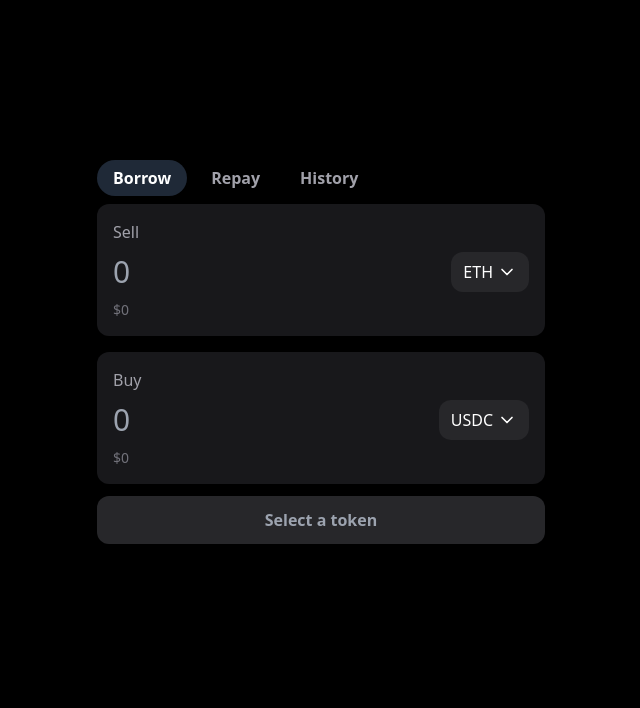
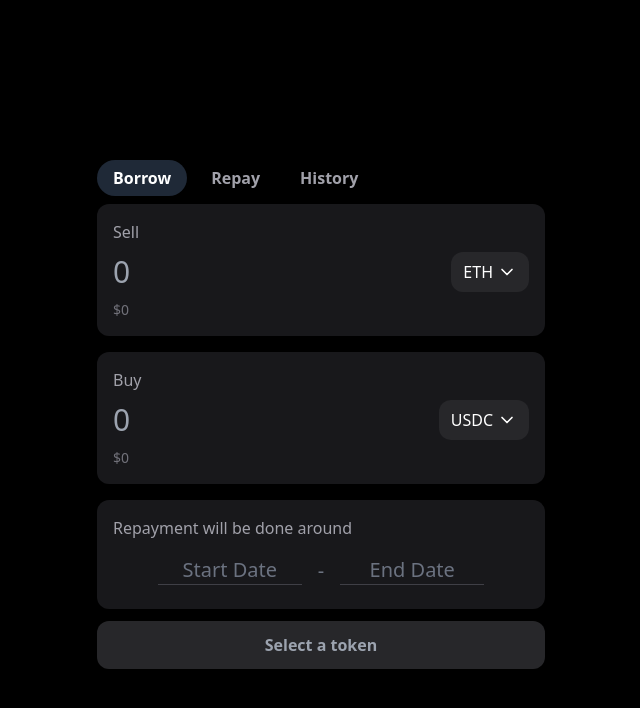
Before and after one commit to aryanbaranwal001/Credit-Bank-FrontEnd, a React (Vite) app in the folder frontEnd/: page / in a window 1280 px wide. Shown: the top 708 px of the page, without its empty margins (319-959 px from the left). Built offline with nearby package versions, Linux system fonts and the light colour scheme.

Commit message:
added cool calendar

```diff
--- a/frontEnd/package.json
+++ b/frontEnd/package.json
@@ -15,6 +15,7 @@
     "@react-three/fiber": "^8.17.12",
     "lucide-react": "^0.487.0",
     "react": "^18.3.1",
+    "react-datepicker": "^8.2.1",
     "react-dom": "^18.3.1",
     "three": "^0.172.0"
   },
--- a/frontEnd/src/additional.css
+++ b/frontEnd/src/additional.css
@@ -15,3 +15,20 @@
 .custom-scrollbar::-webkit-scrollbar-thumb:hover {
   background-color: #6b7280; /* Tailwind zinc-500 */
 }
+
+
+  /* Hide native date input calendar icon */
+  input[type="date"]::-webkit-calendar-picker-indicator {
+    opacity: 0;
+    display: none;
+  }
+
+  input[type="date"]::-webkit-inner-spin-button,
+  input[type="date"]::-webkit-clear-button {
+    display: none;
+  }
+
+  /* Optional: on focus, change border or background */
+  input[type="date"]:focus {
+    border-color: white;
+  }
--- a/frontEnd/src/output.css
+++ b/frontEnd/src/output.css
@@ -606,6 +606,10 @@ video {
   margin-top: 0.75rem;
 }
 
+.mb-4 {
+  margin-bottom: 1rem;
+}
+
 .flex {
   display: flex;
 }
@@ -638,6 +642,14 @@ video {
   width: 100%;
 }
 
+.w-32 {
+  width: 8rem;
+}
+
+.w-36 {
+  width: 9rem;
+}
+
 .max-w-md {
   max-width: 28rem;
 }
@@ -648,6 +660,12 @@ video {
 
 .cursor-pointer {
   cursor: pointer;
+}
+
+.appearance-none {
+  -webkit-appearance: none;
+     -moz-appearance: none;
+          appearance: none;
 }
 
 .items-center {
@@ -680,6 +698,16 @@ video {
   margin-bottom: calc(0.75rem * var(--tw-space-y-reverse));
 }
 
+.space-x-4 > :not([hidden]) ~ :not([hidden]) {
+  --tw-space-x-reverse: 0;
+  margin-right: calc(1rem * var(--tw-space-x-reverse));
+  margin-left: calc(1rem * calc(1 - var(--tw-space-x-reverse)));
+}
+
+.overflow-hidden {
+  overflow: hidden;
+}
+
 .overflow-y-auto {
   overflow-y: auto;
 }
@@ -702,6 +730,15 @@ video {
 
 .rounded-xl {
   border-radius: 0.75rem;
+}
+
+.border-b {
+  border-bottom-width: 1px;
+}
+
+.border-zinc-700 {
+  --tw-border-opacity: 1;
+  border-color: rgb(63 63 70 / var(--tw-border-opacity, 1));
 }
 
 .bg-black {
@@ -773,6 +810,14 @@ video {
   padding-top: 18vh;
 }
 
+.pb-2 {
+  padding-bottom: 0.5rem;
+}
+
+.pb-6 {
+  padding-bottom: 1.5rem;
+}
+
 .text-center {
   text-align: center;
 }
@@ -795,6 +840,11 @@ video {
 .text-xl {
   font-size: 1.25rem;
   line-height: 1.75rem;
+}
+
+.text-2xl {
+  font-size: 1.5rem;
+  line-height: 2rem;
 }
 
 .font-bold {
@@ -837,6 +887,16 @@ video {
 .text-gray-400 {
   --tw-text-opacity: 1;
   color: rgb(156 163 175 / var(--tw-text-opacity, 1));
+}
+
+.placeholder-gray-500::-moz-placeholder {
+  --tw-placeholder-opacity: 1;
+  color: rgb(107 114 128 / var(--tw-placeholder-opacity, 1));
+}
+
+.placeholder-gray-500::placeholder {
+  --tw-placeholder-opacity: 1;
+  color: rgb(107 114 128 / var(--tw-placeholder-opacity, 1));
 }
 
 .shadow-lg {
@@ -893,6 +953,11 @@ video {
   color: rgb(229 231 235 / var(--tw-text-opacity, 1));
 }
 
+.focus\:border-white:focus {
+  --tw-border-opacity: 1;
+  border-color: rgb(255 255 255 / var(--tw-border-opacity, 1));
+}
+
 .focus\:outline-none:focus {
   outline: 2px solid transparent;
   outline-offset: 2px;
--- a/frontEnd/src/pages/DepositeAndBorrow.jsx
+++ b/frontEnd/src/pages/DepositeAndBorrow.jsx
@@ -1,4 +1,6 @@
 import React, { useState } from "react";
+import DatePicker from "react-datepicker";
+import "react-datepicker/dist/react-datepicker.css";
 import { ChevronDown, X } from "lucide-react";
 
 const TOKENS = [
@@ -16,6 +18,8 @@ const TOKENS = [
   { name: "Dai", symbol: "DAI", address: "0x6B175...4dd1" }
 ];
 export default function SwapComponent() {
+  const [startDate, setStartDate] = useState(null);
+  const [endDate, setEndDate] = useState(null);
   const [tokenModalOpen, setTokenModalOpen] = useState(false);
   const [selectedTab, setSelectedTab] = useState("Borrow");
 
@@ -109,6 +113,28 @@ export default function SwapComponent() {
           <div className="text-sm text-zinc-500 mt-2">$0</div>
         </div>
 
+
+        <div className="bg-zinc-900 p-4 rounded-xl mt-4 pb-6">
+      <div className="text-base text-zinc-400 mb-4">Repayment will be done around</div>
+      <div className="flex items-center justify-center space-x-4">
+        <DatePicker
+          selected={startDate}
+          onChange={(date) => setStartDate(date)}
+          placeholderText="Start Date"
+          className="bg-transparent text-xl text-gray-300 text-center outline-none w-36 border-b border-zinc-700 focus:border-white placeholder-gray-500"
+        />
+        <span className="text-xl text-gray-500">-</span>
+        <DatePicker
+          selected={endDate}
+          onChange={(date) => setEndDate(date)}
+          placeholderText="End Date"
+          className="bg-transparent text-xl text-gray-300 text-center outline-none w-36 border-b border-zinc-700 focus:border-white placeholder-gray-500"
+        />
+      </div>
+    </div>
+
+
+
         {/* Select Token Button */}
         <button className="w-full mt-3 bg-zinc-800 rounded-xl py-3 text-center cursor-pointer hover:bg-zinc-700 text-gray-400 hover:text-gray-200 font-semibold">
           Select a token
```
Also changed, not shown: 1 other file (tests, documents, lock files or other folders).
